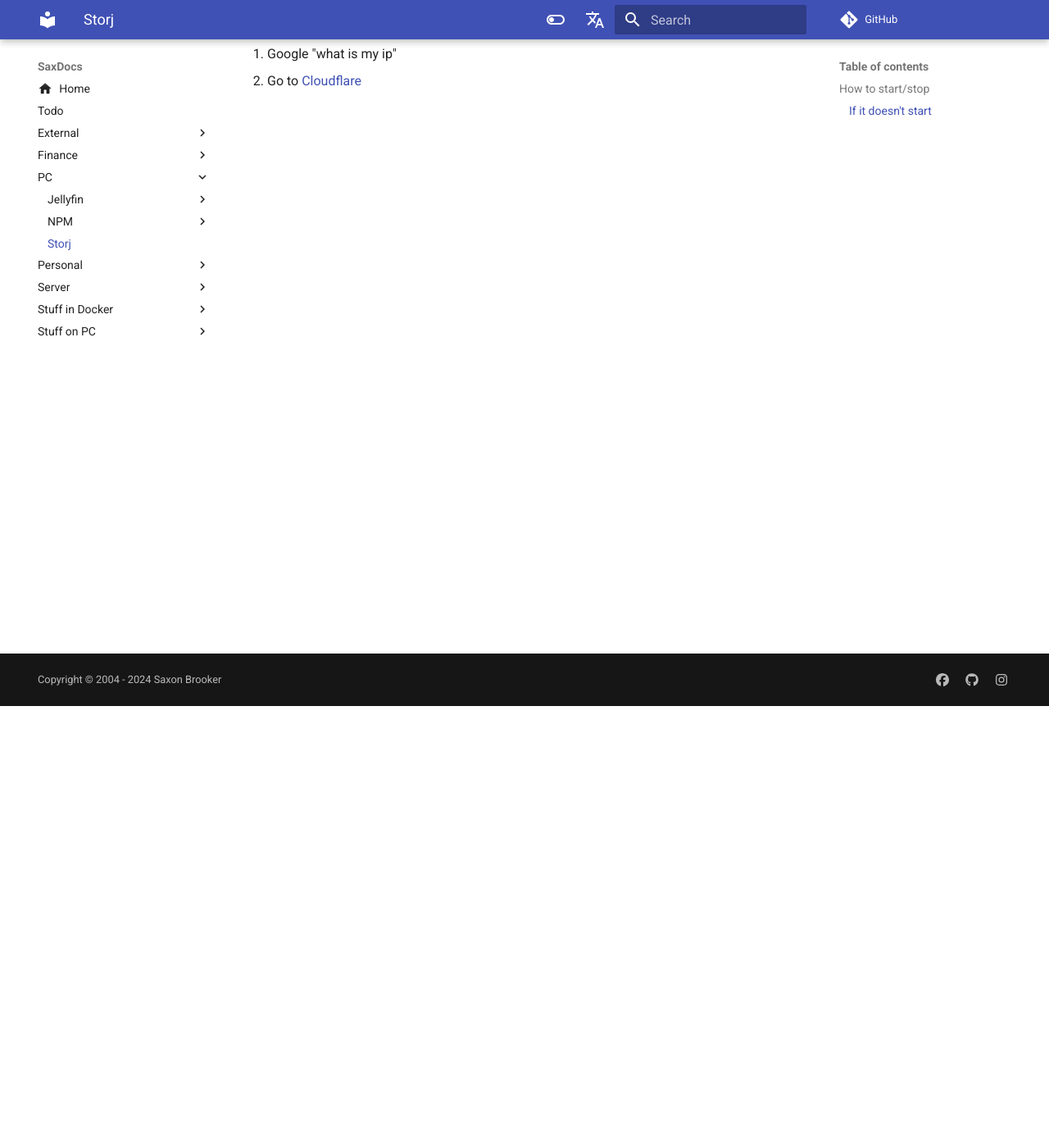
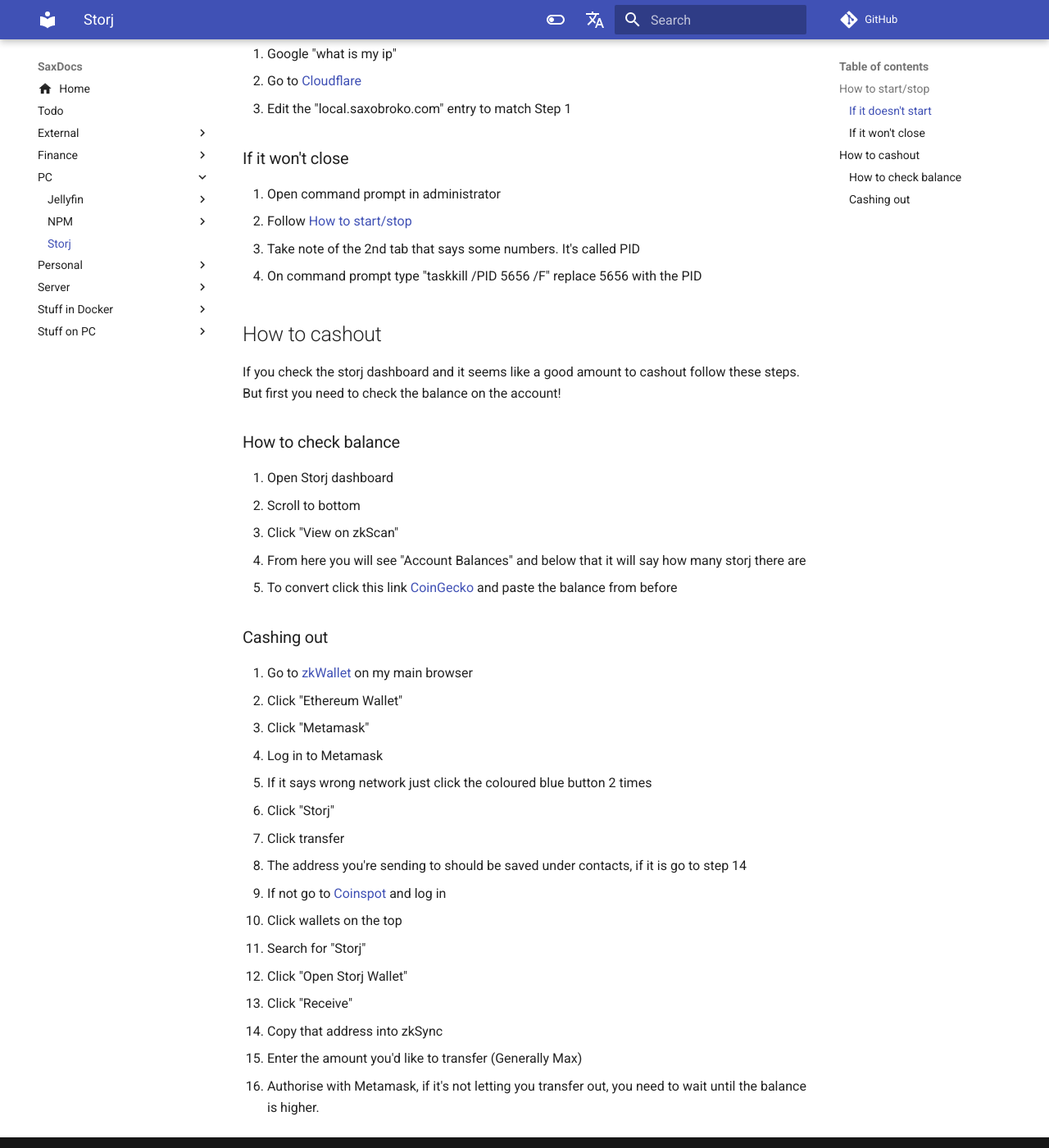
Before and after one commit to saxobroko/SaxDocs, an MkDocs documentation site: the page built from docs/PC/Storj/storj.md, in a window 1280 px wide and 1400 px high, scrolled down 539 px. Shown: the whole window at 82% size. Built offline with MkDocs 1.6.1 and Material for MkDocs 9.7.7, drawn with Linux system fonts in a browser that asks for light colours; comment, search, counter and statistics services are not loaded.

Commit message:
add storj

```diff
--- a/docs/PC/Storj/storj.md
+++ b/docs/PC/Storj/storj.md
@@ -9,3 +9,38 @@
 ###If it doesn't start
 1. Google "what is my ip"
 2. Go to [Cloudflare](cloudflare.md)
+3. Edit the "local.saxobroko.com" entry to match Step 1
+
+###If it won't close
+1. Open command prompt in administrator
+2. Follow [How to start/stop]("#How to start/stop")
+3. Take note of the 2nd tab that says some numbers. It's called PID
+4. On command prompt type "taskkill /PID 5656 /F" replace 5656 with the PID
+
+##How to cashout
+If you check the storj dashboard and it seems like a good amount to cashout follow these steps. But first you need to check the balance on the account!
+
+###How to check balance
+1. Open Storj dashboard
+2. Scroll to bottom
+3. Click "View on zkScan"
+4. From here you will see "Account Balances" and below that it will say how many storj there are
+5. To convert click this link [CoinGecko](https://www.coingecko.com/en/coins/storj/aud) and paste the balance from before
+
+###Cashing out
+1. Go to [zkWallet](https://lite.zksync.io/) on my main browser
+2. Click "Ethereum Wallet"
+3. Click "Metamask"
+4. Log in to Metamask
+  - If it says wrong network just click the coloured blue button 2 times
+5. Click "Storj"
+6. Click transfer
+7. The address you're sending to should be saved under contacts, if it is go to step 14
+8. If not go to [Coinspot](https://www.coinspot.com.au/my/dashboard) and log in
+9. Click wallets on the top
+10. Search for "Storj"
+11. Click "Open Storj Wallet"
+12. Click "Receive"
+13. Copy that address into zkSync
+14. Enter the amount you'd like to transfer (Generally Max)
+15. Authorise with Metamask, if it's not letting you transfer out, you need to wait until the balance is higher.
```
Also changed, not shown: docs/todo.md (+1 -1 lines).
